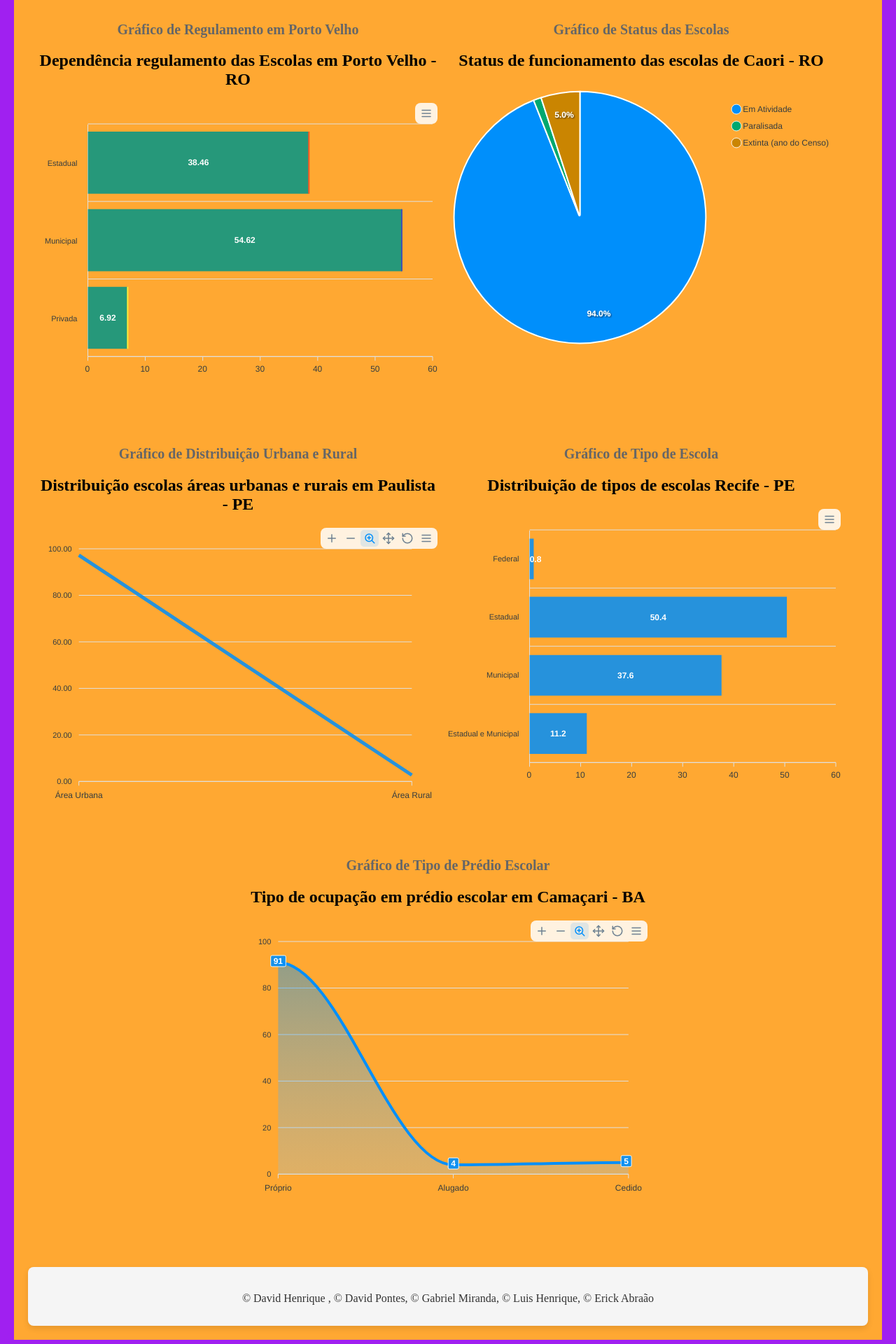
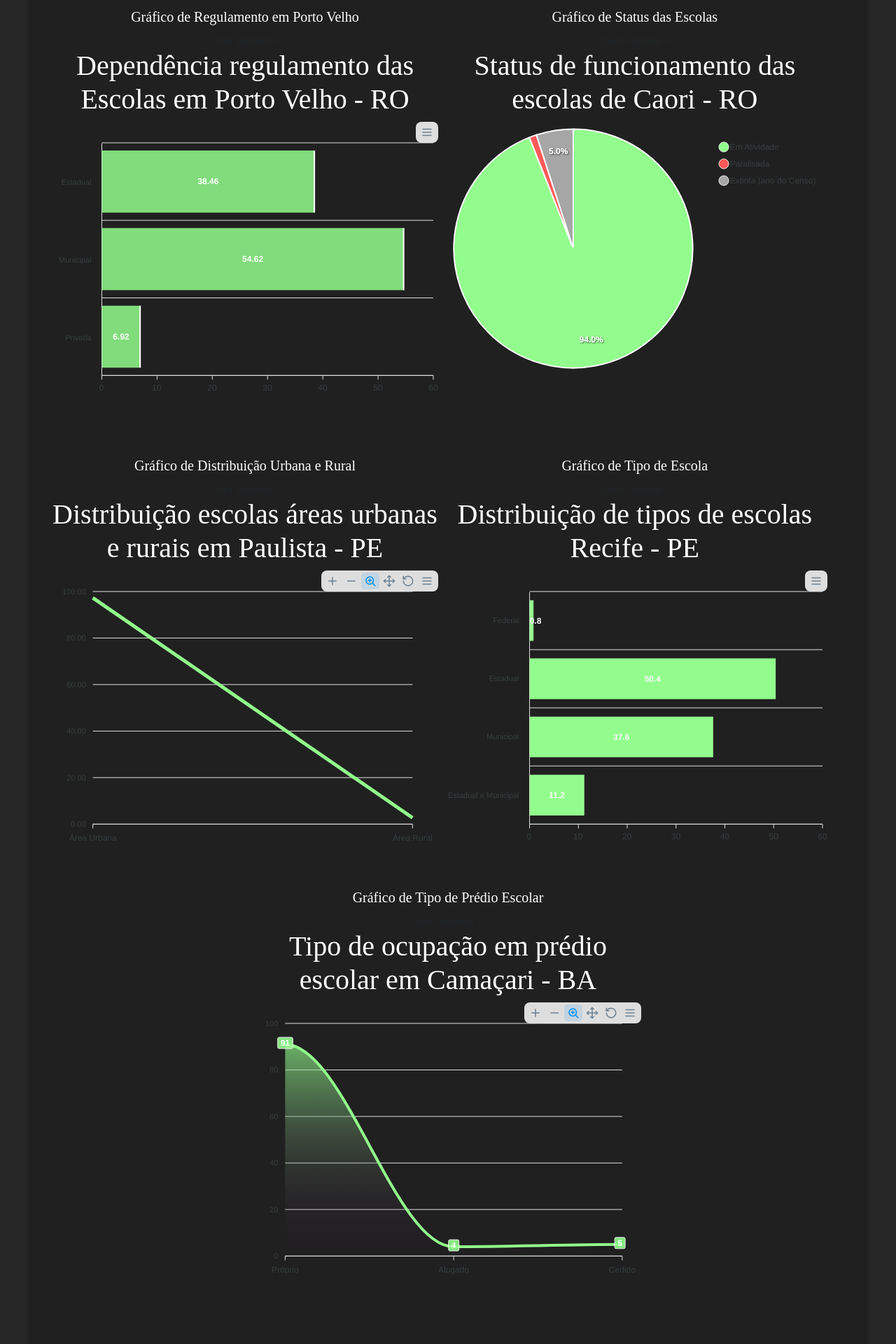
Before and after one commit to DavidHenrique2106/Dashboard_Js, a React (Create React App) app: page / in a window 1280 px wide. Shown: the part 340-2260 px from the top of the page at 70% size. Built offline with nearby package versions, Linux system fonts and the light colour scheme.

Commit message:
Estilizado e pronto!

```diff
--- a/package.json
+++ b/package.json
@@ -7,9 +7,11 @@
     "@testing-library/react": "^13.4.0",
     "@testing-library/user-event": "^13.5.0",
     "axios": "^1.6.8",
+    "bootstrap": "^5.3.3",
     "chart.js": "^4.4.2",
     "react": "^18.3.1",
     "react-apexcharts": "^1.4.1",
+    "react-bootstrap": "^2.10.2",
     "react-chartjs-2": "^5.2.0",
     "react-dom": "^18.3.1",
     "react-scripts": "^5.0.1",
--- a/src/App.css
+++ b/src/App.css
@@ -25,7 +25,7 @@
 }
 
 .App-link {
-  color: #61dafb;
+  color: #1cff00;
 }
 
 @keyframes App-logo-spin {
--- a/src/App.js
+++ b/src/App.js
@@ -13,7 +13,7 @@ const GlobalStyle = createGlobalStyle`
         body {
           margin: 0;
           padding: 0;
-    background-color: #A020F0;
+          background-color: #272626;
           font-family: 'Arial, sans-serif';
         }
       `;
@@ -23,7 +23,7 @@ const AppContainer = styled.div`
         max-width: 1200px;
         margin: 0 auto;
         padding: 20px;
-  background-color: #FFA832;
+        background-color: #202020;
       `;
 
       const Header = styled.header`
@@ -32,7 +32,7 @@ const Header = styled.header`
 
       const Title = styled.h1`
         font-size: 24px;
-  color: #333;
+        color: #ffffff;
       `;
 
       const Section = styled.section`
@@ -49,7 +49,7 @@ const Section = styled.section`
       const SectionTitle = styled.h2`
         font-size: 20px;
         margin-bottom: 10px;
-  color: #666;
+        color: #ffffff;
       `;
 
       const FooterContainer = styled.footer`
--- a/src/components/EdBasica.js
+++ b/src/components/EdBasica.js
@@ -37,16 +37,16 @@ const ExcelChartComponent = () => {
       let color;
       if (key === '1') {
         name = 'Federal';
-        color = '#009688';
+        color = '#ffffff';
       } else if (key === '2') {
         name = 'Estadual';
-        color = '#FF5722';
+        color = '#ffffff';
       } else if (key === '3') {
         name = 'Municipal';
-        color = '#3F51B5';
+        color = '#ffffff';
       } else {
         name = 'Privada';
-        color = '#FFEB3B';
+        color = '#ffffff';
       }
 
       return {
@@ -73,7 +73,7 @@ const ExcelChartComponent = () => {
             barHeight: '80%',
           },
         },
-        colors: ['#009688', '#FF5722', '#3F51B5', '#FFEB3B'],
+        colors: ['#92fd8c', '#ff2222', '#1fff00', '#FFEB3B'],
         tooltip: {
           enabled: true,
           x: {
@@ -100,7 +100,7 @@ const ExcelChartComponent = () => {
 
   return (
     <div>
-      <h1>Dependência regulamento das Escolas em Porto Velho - RO</h1>
+      const element = <h1 style={{color: 'white'}}><h1>Dependência regulamento das Escolas em Porto Velho - RO</h1></h1>
       <Chart options={chartData.options} series={chartData.series} type="bar" height={400} />
       <br />
     </div>
--- a/src/components/Footer.js
+++ b/src/components/Footer.js
@@ -12,12 +12,12 @@ const Footer = () => {
 };
 
 const FooterContainer = styled.footer`
-  background-color: #f5f5f5;
-  padding: 20px;
-  text-align: center;
-  border-radius: 8px; /* Small border radius */
-  box-shadow: 0px 4px 8px rgba(0, 0, 0, 0.1); /* Small box shadow */
-  margin-top: 20px;
+    background-color: #ffffff;
+    padding: 20px;
+    text-align: center;
+    border-radius: 8px; /* Small border radius */
+    box-shadow: 0px 4px 8px rgba(0, 0, 0, 0.1); /* Small box shadow */
+    margin-top: 20px;
 `;
 
 const FooterContent = styled.div`
--- a/src/components/Funcionamento.js
+++ b/src/components/Funcionamento.js
@@ -49,6 +49,7 @@ const SchoolStatusChart = () => {
 
     const chartData = {
       options: {
+        colors:["#92fd8c","#ff5959", "#a6a6a6" ],
         chart: {
           type: 'pie',
         },
@@ -66,8 +67,8 @@ const SchoolStatusChart = () => {
 
   return (
     <div>
-      <h1> Status de funcionamento das escolas de Caori - RO</h1>
-      <Chart options={chartData.options} series={chartData.series} type="pie" height={400} />
+      const element = <h1 style={{ color: 'white' }}>Status de funcionamento das escolas de Caori - RO</h1>
+      <Chart options={chartData.options} series={chartData.series} type="pie" height={400}/>
     </div>
   );
 };
--- a/src/components/RespRegula.js
+++ b/src/components/RespRegula.js
@@ -70,6 +70,7 @@ const SchoolTypeChart = () => {
 
     const chartData = {
       options: {
+        colors: ["#92FD8CFF"],
         chart: {
           type: 'bar',
         },
@@ -99,7 +100,7 @@ const SchoolTypeChart = () => {
 
   return (
     <div>
-      <h1>Distribuição de tipos de escolas Recife - PE</h1>
+      const element = <h1 style={{ color: 'white' }}>Distribuição de tipos de escolas Recife - PE</h1>
       <Chart options={chartData.options} series={chartData.series} type="bar" height={400} />
     </div>
   );
--- a/src/components/RuralUrbana.js
+++ b/src/components/RuralUrbana.js
@@ -46,6 +46,7 @@ const UrbanRuralSchoolsChart = () => {
 
     const chartData = {
       options: {
+        colors: ["#92FD8CFF"],
         chart: {
           type: 'line',
         },
@@ -70,7 +71,8 @@ const UrbanRuralSchoolsChart = () => {
 
   return (
     <div>
-      <h1>Distribuição escolas áreas urbanas e rurais em Paulista - PE</h1>
+      const element = <h1 style={{color: 'white'}}>Distribuição escolas áreas urbanas e rurais em Paulista - PE
+    </h1>
       <Chart options={chartData.options} series={chartData.series} type="line" height={400} />
     </div>
   );
--- a/src/components/TipoPredio.js
+++ b/src/components/TipoPredio.js
@@ -54,6 +54,7 @@ const SchoolBuildingChart = () => {
 
     const chartData = {
       options: {
+        colors:["#92FD8CFF"],
         chart: {
           type: 'area',
         },
@@ -79,7 +80,8 @@ const SchoolBuildingChart = () => {
 
   return (
     <div>
-      <h1>Tipo de ocupação em prédio escolar em Camaçari - BA</h1>
+      const element = <h1 style={{ color: 'white' }}>Tipo de ocupação em prédio escolar em Camaçari - BA
+    </h1>
       <Chart options={chartData.options} series={chartData.series} type="area" height={400} />
     </div>
   );
--- a/src/index.js
+++ b/src/index.js
@@ -1,3 +1,5 @@
+import { Colors } from 'chart.js';
+import 'bootstrap/dist/css/bootstrap.min.css';
 import React from 'react';
 import ReactDOM from 'react-dom/client';
 import './index.css';
```
Also changed, not shown: 1 other file (tests, documents, lock files or other folders). Lines whose indentation alone changed are shown as unchanged.
